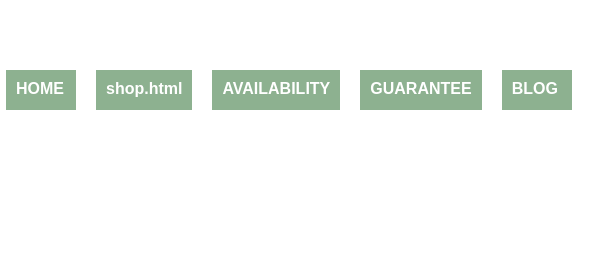
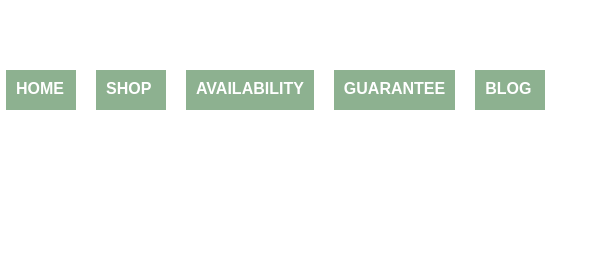
Before and after one commit to antoniam07/antoniam07.github.io, a plain HTML site: page index.html in a window 1280 px wide. Shown: the top 254 px of the page, 364-967 px from the left. Drawn offline with Linux system fonts and the light colour scheme; a web font is replaced by a local one.

Commit message:
Update index.html

```diff
--- a/index.html
+++ b/index.html
@@ -18,7 +18,7 @@
   <ul class="navigation">
         <img src="img/logo.png" alt="logo" style="width:250px;height:110px;">
   <li class="btn"><a href="index.html">HOME</a></li>
-  <li class="btn"><a href="#">shop.html</a></li>
+  <li class="btn"><a href="shop.html">SHOP</a></li>
   <li class="btn"><a href="#">AVAILABILITY</a></li>
   <li class="btn"><a href="#">GUARANTEE</a></li>
   <li class="btn"><a href="#">BLOG</a></li>
```
